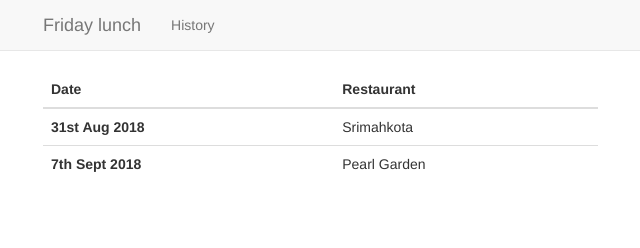
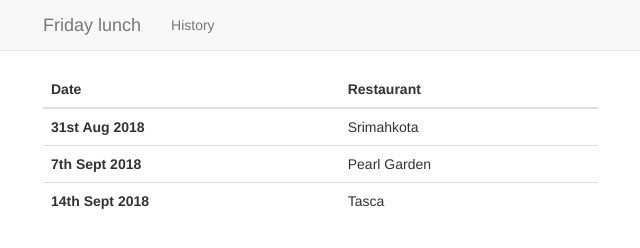
Before and after one commit to ian-patel/random, a plain HTML site: page history/index.html in a window 1280 px wide. Shown: the whole page, without its empty margins (27-667 px from the left). Drawn offline with nearby package versions, Linux system fonts and the light colour scheme.

Commit message:
Added res in history

```diff
--- a/history/index.html
+++ b/history/index.html
@@ -55,6 +55,7 @@
                 histories: {
                     '31st Aug 2018': 'Srimahkota',
                     '7th Sept 2018': 'Pearl Garden',
+                    '14th Sept 2018': 'Tasca',
                 }
             }
         },
```
